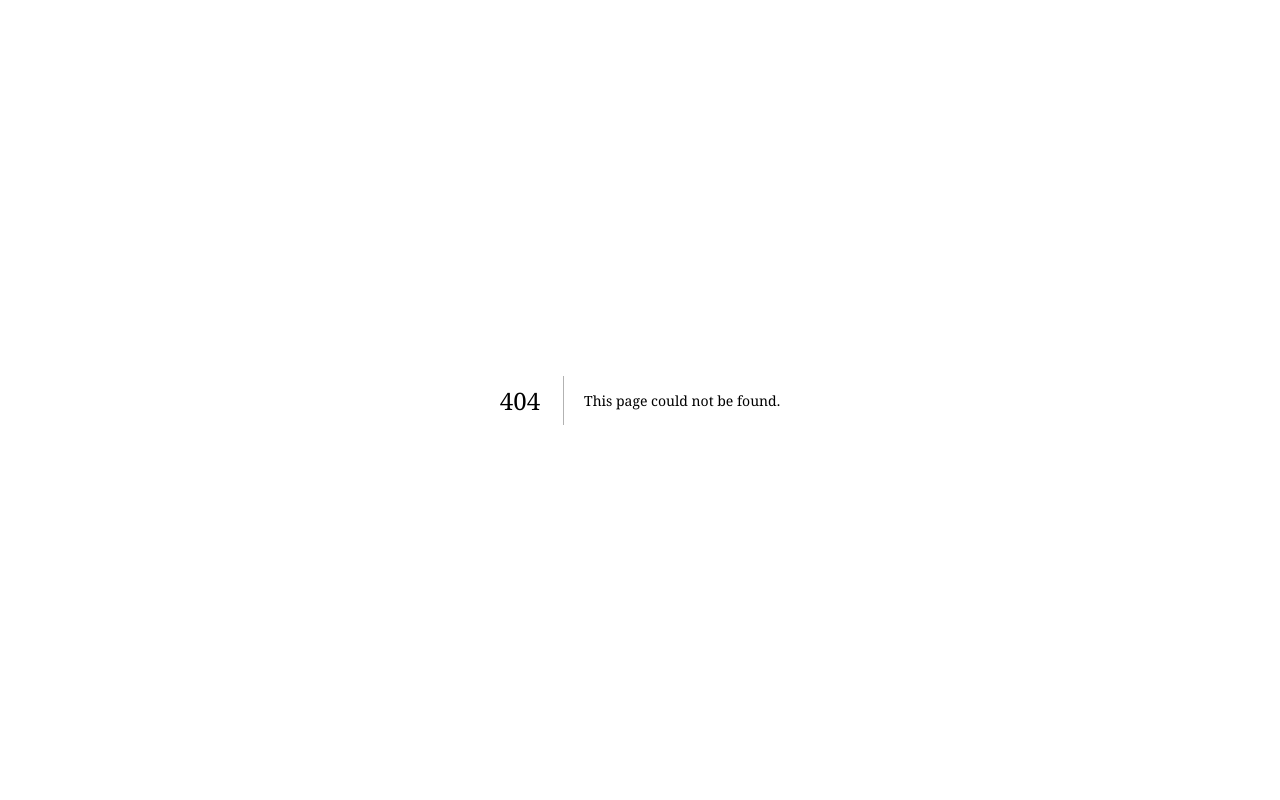
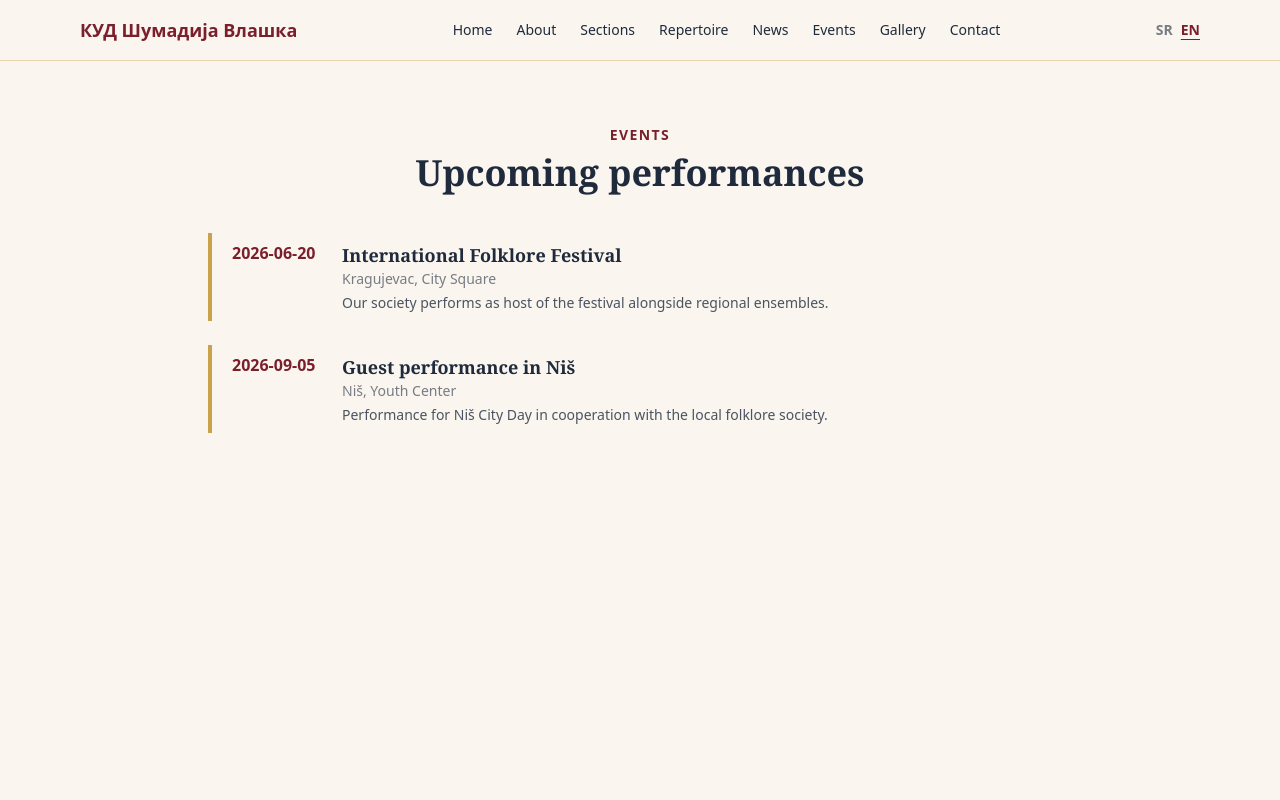
Before and after one commit to vuk00733/kud-sumadija-vlaska, a Next.js app: page /en/dogadjaji in a window 1280 px wide. Before the commit this address had no page. Shown: the top 800 px of the page. Built offline with nearby package versions, Linux system fonts and the light colour scheme.

Commit message:
feat: add events and gallery pages

```diff
--- /dev/null
+++ b/src/app/[locale]/dogadjaji/page.tsx
@@ -0,0 +1,45 @@
+import { setRequestLocale } from "next-intl/server";
+import { SectionHeading } from "@/components/SectionHeading";
+import { eventItems } from "@/content/events";
+import type { AppLocale } from "@/i18n/routing";
+import type { Metadata } from "next";
+
+export async function generateMetadata({
+  params,
+}: {
+  params: Promise<{ locale: AppLocale }>;
+}): Promise<Metadata> {
+  const { locale } = await params;
+  return {
+    title: locale === "sr" ? "Događaji | КУД Шумадија Влашка" : "Events | KUD Šumadija Vlaška",
+  };
+}
+
+export default async function EventsPage({
+  params,
+}: {
+  params: Promise<{ locale: AppLocale }>;
+}) {
+  const { locale } = await params;
+  setRequestLocale(locale);
+  const isSr = locale === "sr";
+  const sorted = [...eventItems].sort((a, b) => (a.date > b.date ? 1 : -1));
+
+  return (
+    <div className="mx-auto max-w-4xl px-4 py-16">
+      <SectionHeading eyebrow={isSr ? "Događaji" : "Events"} title={isSr ? "Предстојећи наступи" : "Upcoming performances"} />
+      <div className="space-y-6">
+        {sorted.map((event) => (
+          <div key={event.id} className="flex gap-5 border-l-4 border-[var(--color-gold)] pl-5 py-2">
+            <div className="min-w-[90px] font-bold text-[var(--color-bordo)]">{event.date}</div>
+            <div>
+              <h3 className="font-bold text-lg">{event.title[locale]}</h3>
+              <p className="text-sm text-[var(--color-navy)]/60">{event.location[locale]}</p>
+              <p className="text-sm text-[var(--color-navy)]/80 mt-1">{event.description[locale]}</p>
+            </div>
+          </div>
+        ))}
+      </div>
+    </div>
+  );
+}
--- /dev/null
+++ b/src/app/[locale]/galerija/page.tsx
@@ -0,0 +1,41 @@
+import { setRequestLocale } from "next-intl/server";
+import { SectionHeading } from "@/components/SectionHeading";
+import { PlaceholderArt } from "@/components/PlaceholderArt";
+import { galleryItems } from "@/content/gallery";
+import type { AppLocale } from "@/i18n/routing";
+import type { Metadata } from "next";
+
+export async function generateMetadata({
+  params,
+}: {
+  params: Promise<{ locale: AppLocale }>;
+}): Promise<Metadata> {
+  const { locale } = await params;
+  return {
+    title: locale === "sr" ? "Галерија | КУД Шумадија Влашка" : "Gallery | KUD Šumadija Vlaška",
+  };
+}
+
+export default async function GalleryPage({
+  params,
+}: {
+  params: Promise<{ locale: AppLocale }>;
+}) {
+  const { locale } = await params;
+  setRequestLocale(locale);
+  const isSr = locale === "sr";
+
+  return (
+    <div className="mx-auto max-w-6xl px-4 py-16">
+      <SectionHeading eyebrow={isSr ? "Галерија" : "Gallery"} title={isSr ? "Фотографије и тренуци" : "Photos and moments"} />
+      <div className="grid grid-cols-2 md:grid-cols-3 gap-4">
+        {galleryItems.map((item) => (
+          <div key={item.id} className="rounded-lg overflow-hidden">
+            <PlaceholderArt seed={item.id} label={item.caption[locale]} className="h-40 w-full" />
+            <p className="text-xs text-[var(--color-navy)]/60 mt-1">{item.caption[locale]}</p>
+          </div>
+        ))}
+      </div>
+    </div>
+  );
+}
```
